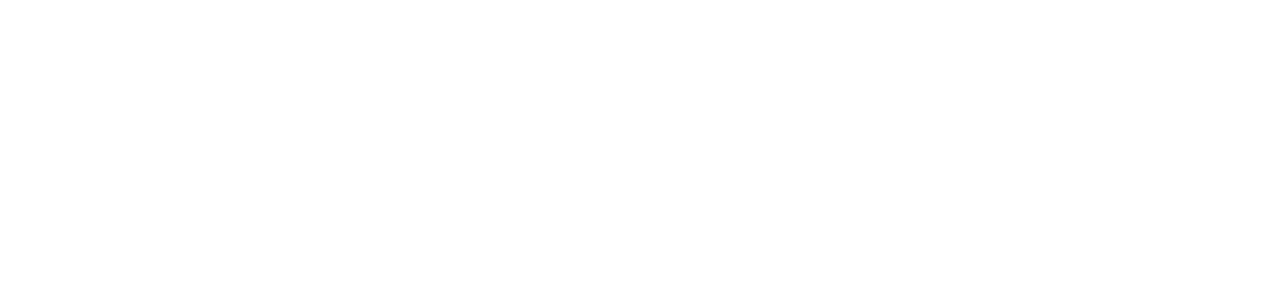
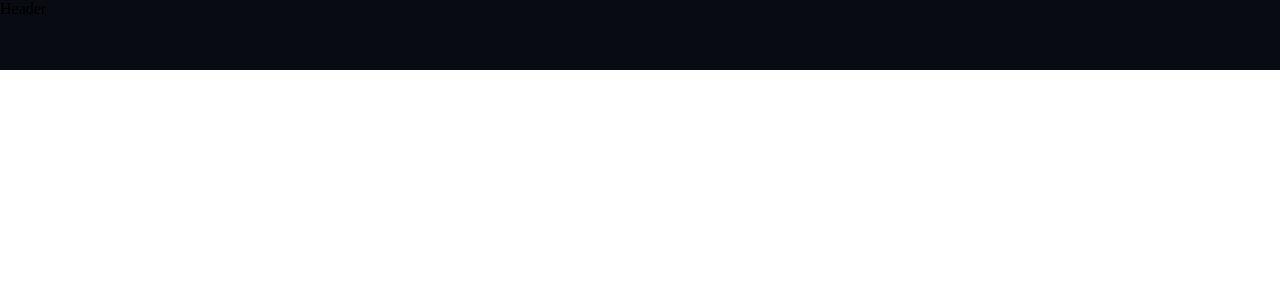
Before and after one commit to JakubWojtkowski/disneyplus-clone, a React (Create React App) app: page / in a window 1280 px wide. Shown: the top 300 px of the page. Built offline with nearby package versions, Linux system fonts and the light colour scheme.

Commit message:
Create header. Add styled-components

```diff
--- a/package.json
+++ b/package.json
@@ -11,6 +11,7 @@
     "react-dom": "^18.2.0",
     "react-redux": "^8.1.2",
     "react-scripts": "5.0.1",
+    "styled-components": "^6.0.7",
     "web-vitals": "^2.1.4"
   },
   "scripts": {
--- /dev/null
+++ b/public/index.css
@@ -0,0 +1,4 @@
+* {
+    margin: 0;
+    padding: 0;
+}
--- a/public/index.html
+++ b/public/index.html
@@ -7,6 +7,7 @@
   <meta name="viewport" content="width=device-width, initial-scale=1" />
   <meta name="theme-color" content="#000000" />
   <meta name="description" content="Web site created using create-react-app" />
+  <link rel="stylesheet" href="index.css">
 
   <title>
     Stream Disney, Pixar, Marvel, Star Wars, Nat Geo | Disney+
--- a/src/App.js
+++ b/src/App.js
@@ -1,7 +1,12 @@
 import React from "react";
+import Header from "./components/Header";
 
 function App() {
-  return <div className="App"></div>;
+  return (
+    <div className="App">
+      <Header />
+    </div>
+  );
 }
 
 export default App;
--- /dev/null
+++ b/src/components/Header.js
@@ -0,0 +1,13 @@
+import React from "react";
+import styled from "styled-components";
+
+function Header() {
+  return <Container>Header</Container>;
+}
+
+export default Header;
+
+const Container = styled.div`
+  height: 70px;
+  background-color: #090b13;
+`;
```
Also changed, not shown: src/index.css (deleted), 1 other file (tests, documents, lock files or other folders).
